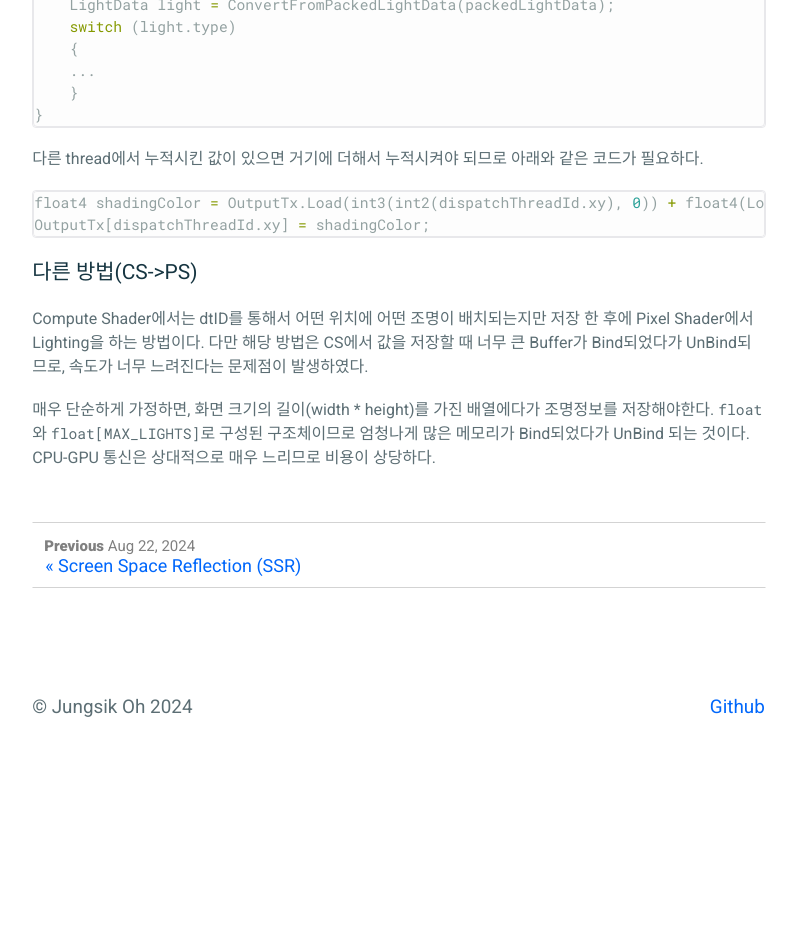
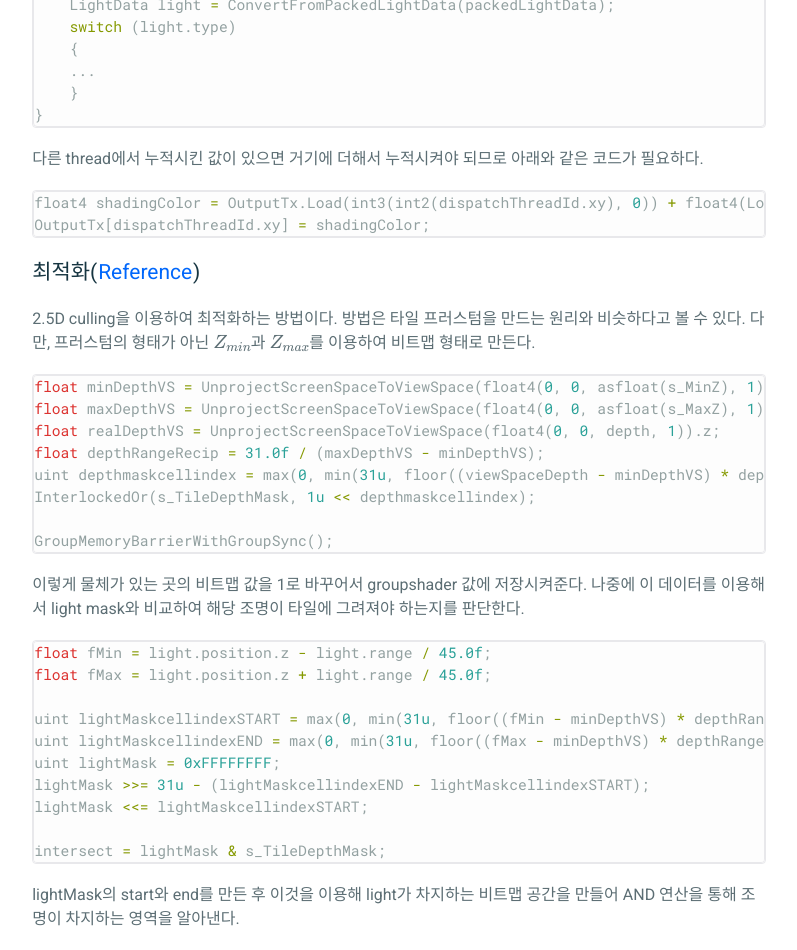
Before and after one commit to JungsikOh/jungsikoh.github.io, a Jekyll site: the page built from _posts/2024-08-28-Tiled Deferred Lighting.md, in a window 1280 px wide and 1400 px high, scrolled down 7699 px. Shown: the top 950 px of the window, without its empty margins (241-1038 px from the left). Built offline with Jekyll 4.4.1, drawn with Linux system fonts in a browser that asks for light colours; formulas are drawn with MathJax 3; comment, search, counter and statistics services are not loaded; before the commit the page ends 8525 px from its top, so only the background shows below that; some of the changed text lies outside the part shown.

Commit message:
Modify & Add - Tiled Deferred Lighting

````diff
--- a/_posts/2024-08-28-Tiled Deferred Lighting.md
+++ b/_posts/2024-08-28-Tiled Deferred Lighting.md
@@ -264,6 +264,41 @@ float4 shadingColor = OutputTx.Load(int3(int2(dispatchThreadId.xy), 0)) + float4
 OutputTx[dispatchThreadId.xy] = shadingColor;
 ```
 
+### 최적화([Reference](https://wickedengine.net/2018/01/optimizing-tile-based-light-culling/))
+2.5D culling을 이용하여 최적화하는 방법이다. 방법은 타일 프러스텀을 만드는 원리와 비슷하다고 볼 수 있다. 다만, 프러스텀의 형태가 아닌 $Z_{min}$과 $Z_{max}$를 이용하여 비트맵 형태로 만든다.
+
+```cpp
+float minDepthVS = UnprojectScreenSpaceToViewSpace(float4(0, 0, asfloat(s_MinZ), 1)).z;
+float maxDepthVS = UnprojectScreenSpaceToViewSpace(float4(0, 0, asfloat(s_MaxZ), 1)).z;
+float realDepthVS = UnprojectScreenSpaceToViewSpace(float4(0, 0, depth, 1)).z;
+float depthRangeRecip = 31.0f / (maxDepthVS - minDepthVS);
+uint depthmaskcellindex = max(0, min(31u, floor((viewSpaceDepth - minDepthVS) * depthRangeRecip)));
+InterlockedOr(s_TileDepthMask, 1u << depthmaskcellindex);
+
+GroupMemoryBarrierWithGroupSync();
+```
+
+이렇게 물체가 있는 곳의 비트맵 값을 1로 바꾸어서 groupshader 값에 저장시켜준다. 나중에 이 데이터를 이용해서 light mask와 비교하여 해당 조명이 타일에 그려져야 하는지를 판단한다.
+
+```cpp
+float fMin = light.position.z - light.range / 45.0f;
+float fMax = light.position.z + light.range / 45.0f;
+
+uint lightMaskcellindexSTART = max(0, min(31u, floor((fMin - minDepthVS) * depthRangeRecip)));
+uint lightMaskcellindexEND = max(0, min(31u, floor((fMax - minDepthVS) * depthRangeRecip)));
+uint lightMask = 0xFFFFFFFF;
+lightMask >>= 31u - (lightMaskcellindexEND - lightMaskcellindexSTART);
+lightMask <<= lightMaskcellindexSTART;
+
+intersect = lightMask & s_TileDepthMask;
+```
+
+lightMask의 start와 end를 만든 후 이것을 이용해 light가 차지하는 비트맵 공간을 만들어 AND 연산을 통해 조명이 차지하는 영역을 알아낸다.
+
+해당 방법은 Culling하는 구간에서는 기존 Tiled Deferred Lighting보다 살짝 느리지만, Lighting 계산에서는 훨씬 더 빠른 속도를 보여준다.
+
+![image](https://github.com/user-attachments/assets/1fe4e65a-e3eb-45a8-b6d5-79d16c990573)
+
 ### 다른 방법(CS->PS)
 Compute Shader에서는 dtID를 통해서 어떤 위치에 어떤 조명이 배치되는지만 저장 한 후에 Pixel Shader에서 Lighting을 하는 방법이다. 다만 해당 방법은 CS에서 값을 저장할 때 너무 큰 Buffer가 Bind되었다가 UnBind되므로, 속도가 너무 느려진다는 문제점이 발생하였다.
 
````
Also changed, not shown: other parts of _posts/2024-08-28-Tiled Deferred Lighting.md (+1 -1 lines).
